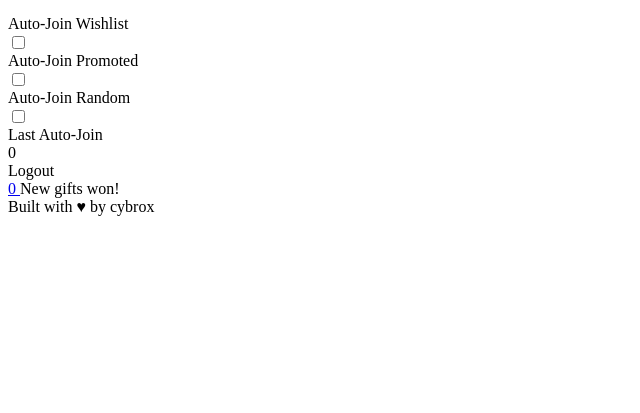
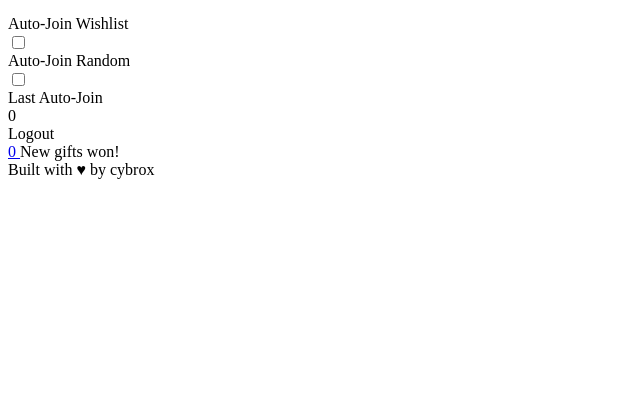
Before and after one commit to cybrox/giftfox, a PHP site: template app/views/fox.php in a window 1280 px wide. Shown: the part 387-800 px from the top of the page, without its empty margins (0-640 px from the left). Run offline with PHP 8.4, Linux system fonts and the light colour scheme; the template is opened without the code that fills it, so the values that code supplies are empty.

Commit message:
Remove promoted row

```diff
--- a/app/views/fox.php
+++ b/app/views/fox.php
@@ -48,15 +48,6 @@
             </div>
         </div>
         <div class="row">
-            <div class="col-xs-6"><span class="fox-title">Auto-Join Promoted</span></div>
-            <div class="col-xs-6">
-                <div class="fancyCheckbox">
-                    <input type="checkbox" id="gfSet_promoted" class="mod-checkbox" name="">
-                    <label for="gfSet_promoted"></label>
-                </div>
-            </div>
-        </div>
-        <div class="row">
             <div class="col-xs-6"><span class="fox-title">Auto-Join Random</span></div>
             <div class="col-xs-6">
                 <div class="fancyCheckbox">
```
